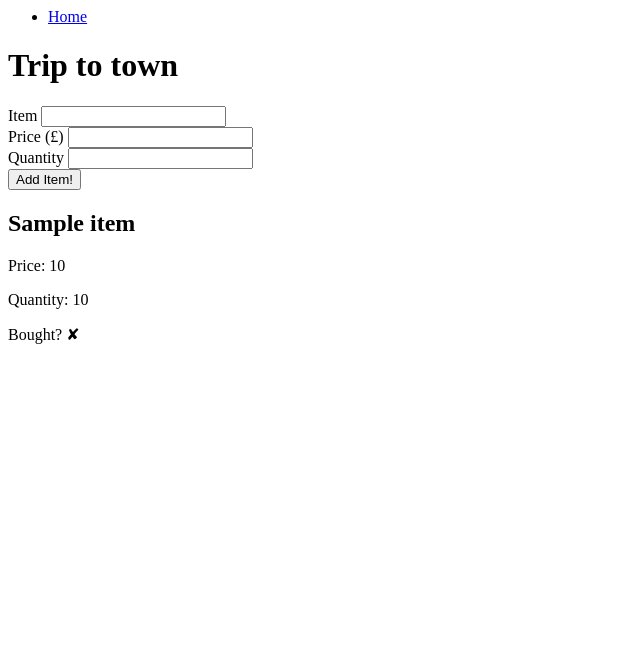
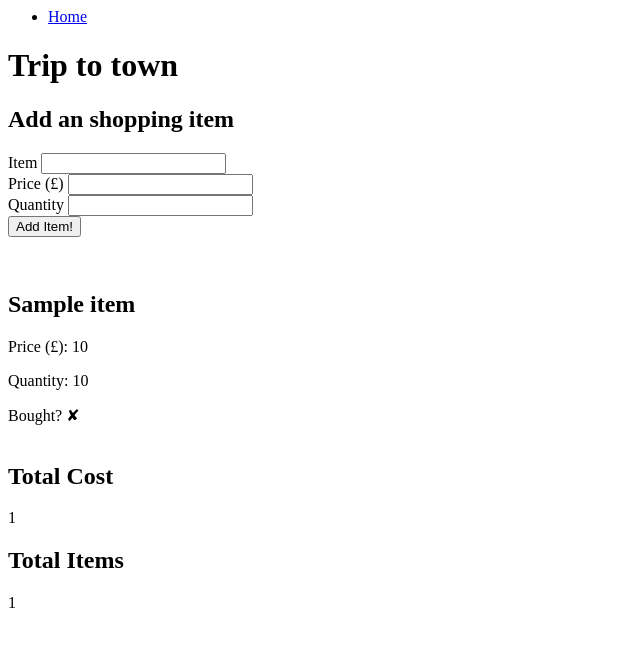
Before and after one commit to garyb6/Shopping-List-Flask-HW, a Flask app: template templates/index.html in a window 1280 px wide. Shown: the top 647 px of the page, without its empty margins (0-640 px from the left). Run offline with Flask 2, Linux system fonts and the light colour scheme; the template is opened without the code that fills it: most values are stand-ins (such as "Sample title", 1, 10 or a date in 2020).

Commit message:
fridays work

```diff
--- a/controllers/controller.py
+++ b/controllers/controller.py
@@ -14,3 +14,8 @@ def add_item():
     new_item = Items(item_name, item_price, item_quantity, False)
     add_new_item(new_item)
     return render_template ('index.html', title= "Shopping List", items=items)
+
+@app.route('/list')
+def cost(item):
+    total_cost(item)
+    return render_template('index.html', title= "Shopping List", Total_Cost= 'crying')
--- a/models/shopping_list.py
+++ b/models/shopping_list.py
@@ -9,3 +9,9 @@ items=[item1, item2, item3, item4]
 
 def add_new_item(item):
     items.append(item)
+
+def total_cost(item):
+    amount = 0
+    for item in items:
+        amount == sum(item.price)
+    return amount
--- a/templates/index.html
+++ b/templates/index.html
@@ -1,7 +1,7 @@
 {% extends 'base.html' %}
 {% block content%}
         <h1>Trip to town</h1>
-
+        <h2> Add an shopping item </h2>
         <form action='/list' method='post'>
             <label for='name'>Item</label>
             <input type='text' name='name' id='name'>
@@ -14,9 +14,10 @@
             <br>
             <input type='submit' value='Add Item!'>
         </form>
+        <br>
         {% for item in items%}
         <h2>{{item.name}}</h2>
-        <p>Price: {{item.price}}</p>
+        <p>Price (£): {{item.price}}</p>
         <p>Quantity: {{item.quantity}}</p>
             {% if item.bought%}
                 <span>Bought? &#10004;</span>
@@ -24,4 +25,10 @@
                 <span>Bought? &#10008;</span>
             {% endif %}
         {% endfor %}
+        <br>
+        <br>
+        <h2>Total Cost</h2>
+        <p>{{Total_Cost}}</p>
+        <h2>Total Items</h2>
+        <p>{{Total_Cost}}</p>
 {% endblock %}
```
